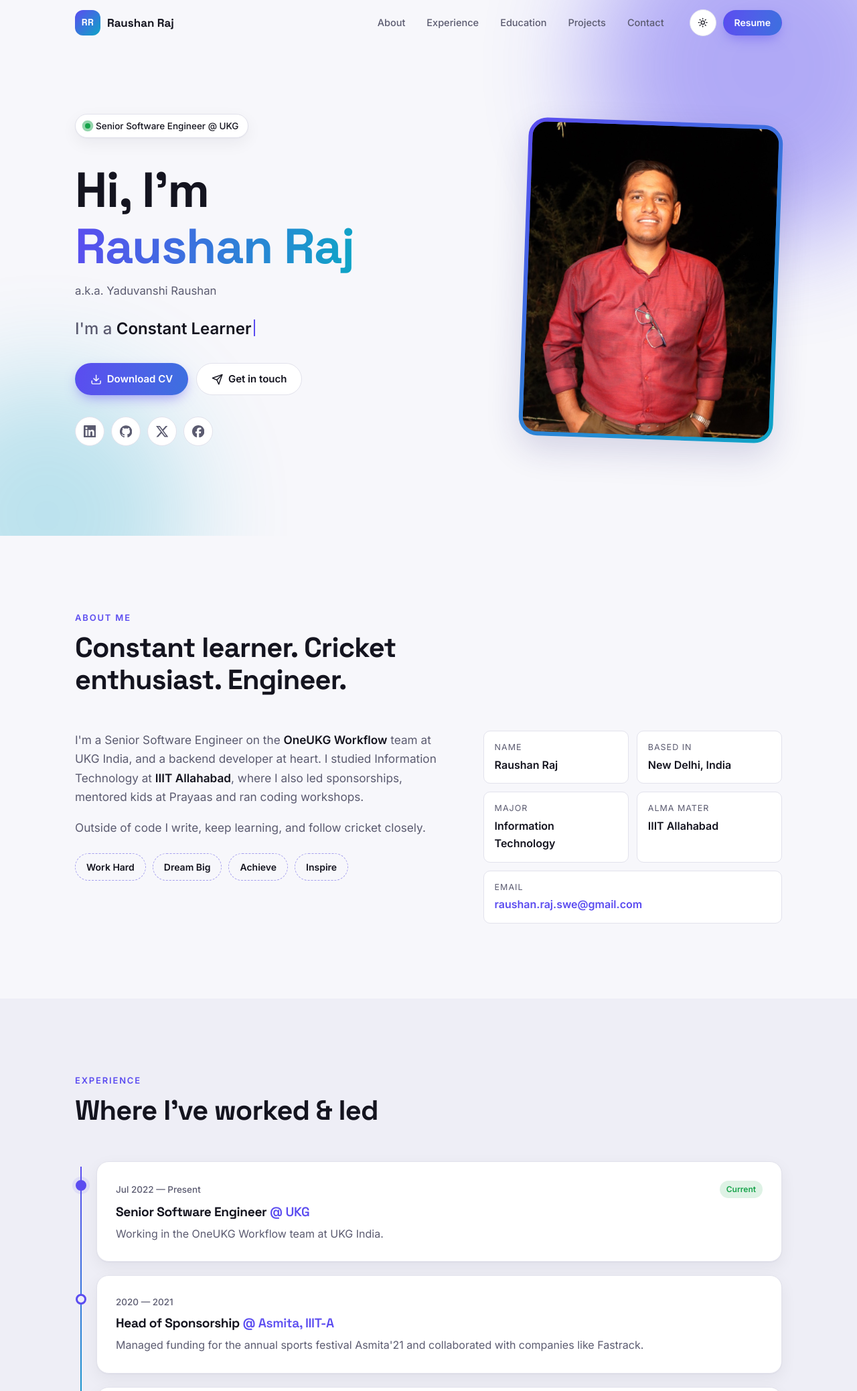
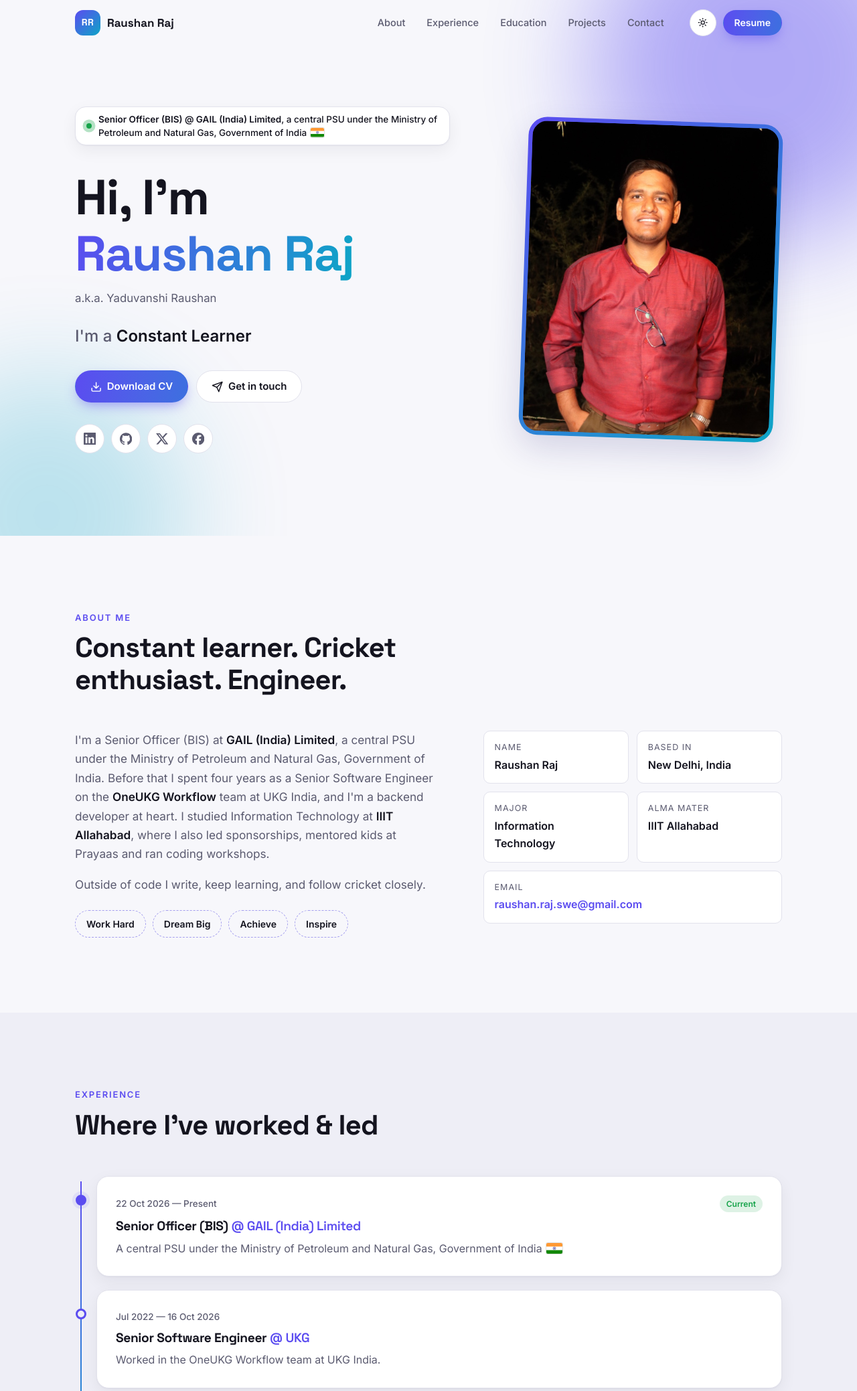
Before and after one commit to raushanraj358/Raushan-Yaduvanshi, a plain HTML site: page index.html in a window 1280 px wide. Shown: the top 2077 px of the page at 67% size. Drawn offline with Linux system fonts and the light colour scheme.

Commit message:
revamping the portfolio

```diff
--- a/css/style.css
+++ b/css/style.css
@@ -180,11 +180,13 @@ ul, ol { margin: 0; padding: 0; list-style: none; }
 .hero::after { width: 420px; height: 420px; background: var(--accent-2); bottom: -180px; left: -140px; opacity: .25; }
 .hero__grid { display: grid; grid-template-columns: 1.2fr .8fr; align-items: center; gap: clamp(32px, 6vw, 80px); }
 .badge {
-  display: inline-flex; align-items: center; gap: 8px;
-  padding: 6px 14px; border-radius: 999px; font-size: 13.5px; font-weight: 500;
+  display: inline-flex; align-items: center; gap: 10px; max-width: 560px;
+  padding: 8px 16px; border-radius: 16px; font-size: 13.5px; font-weight: 500; line-height: 1.5; text-align: left;
   background: var(--surface); border: 1px solid var(--border); box-shadow: var(--shadow);
 }
-.badge__dot { width: 8px; height: 8px; border-radius: 50%; background: var(--success); box-shadow: 0 0 0 0 var(--success); animation: pulse 2s infinite; }
+.badge strong { font-weight: 600; }
+.flag { display: inline-block; width: 1.5em; height: 1em; vertical-align: -.15em; margin-left: 2px; border-radius: 2px; box-shadow: 0 0 0 1px rgba(0,0,0,.12); }
+.badge__dot { flex: none; width: 8px; height: 8px; border-radius: 50%; background: var(--success); box-shadow: 0 0 0 0 var(--success); animation: pulse 2s infinite; }
 @keyframes pulse { 70% { box-shadow: 0 0 0 8px transparent; } 100% { box-shadow: 0 0 0 0 transparent; } }
 .hero__title { font-size: clamp(2.5rem, 7vw, 4.6rem); margin-top: 22px; }
 .hero__title .gradient-text { white-space: nowrap; }
--- a/index.html
+++ b/index.html
@@ -3,14 +3,14 @@
 <head>
   <meta charset="utf-8">
   <meta name="viewport" content="width=device-width, initial-scale=1, viewport-fit=cover">
-  <title>Raushan Raj — Senior Software Engineer</title>
-  <meta name="description" content="Raushan Raj (Yaduvanshi Raushan) — Senior Software Engineer at UKG, backend developer and IIIT Allahabad alumnus.">
+  <title>Raushan Raj — Senior Officer (BIS), GAIL (India) Limited</title>
+  <meta name="description" content="Raushan Raj (Yaduvanshi Raushan) — Senior Officer (BIS) at GAIL (India) Limited, a central PSU under the Ministry of Petroleum and Natural Gas, Government of India. IIIT Allahabad alumnus.">
   <meta name="theme-color" content="#f7f7fb" media="(prefers-color-scheme: light)">
   <meta name="theme-color" content="#0b0b12" media="(prefers-color-scheme: dark)">
 
   <!-- Social preview -->
   <meta property="og:type" content="website">
-  <meta property="og:title" content="Raushan Raj — Senior Software Engineer">
+  <meta property="og:title" content="Raushan Raj — Senior Officer (BIS), GAIL (India) Limited">
   <meta property="og:description" content="Backend developer, constant learner and cricket enthusiast.">
   <meta property="og:image" content="images/icon-512.png">
 
@@ -91,7 +91,7 @@
   <section class="hero" id="home">
     <div class="container hero__grid">
       <div class="hero__text">
-        <p class="badge"><span class="badge__dot"></span>Senior Software Engineer @ UKG</p>
+        <p class="badge"><span class="badge__dot"></span><span><strong>Senior Officer (BIS) @ GAIL (India) Limited</strong>, a central PSU under the Ministry of Petroleum and Natural Gas, Government of India <svg class="flag" viewBox="0 0 30 20" role="img" aria-label="Flag of India"><rect width="30" height="20" fill="#fff"/><rect width="30" height="6.67" fill="#FF9933"/><rect y="13.33" width="30" height="6.67" fill="#138808"/><circle cx="15" cy="10" r="2.6" fill="none" stroke="#000080" stroke-width=".5"/><circle cx="15" cy="10" r=".55" fill="#000080"/><path d="M15 7.4v5.2M12.4 10h5.2M13.16 8.16l3.68 3.68M16.84 8.16l-3.68 3.68" stroke="#000080" stroke-width=".3"/></svg></span></p>
         <h1 class="hero__title">Hi, I'm <span class="gradient-text">Raushan Raj</span></h1>
         <p class="hero__aka">a.k.a. Yaduvanshi Raushan</p>
         <p class="hero__role">
@@ -130,7 +130,7 @@
       </header>
       <div class="about">
         <div class="about__bio reveal">
-          <p>I'm a Senior Software Engineer on the <strong>OneUKG Workflow</strong> team at UKG India, and a backend developer at heart. I studied Information Technology at <strong>IIIT Allahabad</strong>, where I also led sponsorships, mentored kids at Prayaas and ran coding workshops.</p>
+          <p>I'm a Senior Officer (BIS) at <strong>GAIL (India) Limited</strong>, a central PSU under the Ministry of Petroleum and Natural Gas, Government of India. Before that I spent four years as a Senior Software Engineer on the <strong>OneUKG Workflow</strong> team at UKG India, and I'm a backend developer at heart. I studied Information Technology at <strong>IIIT Allahabad</strong>, where I also led sponsorships, mentored kids at Prayaas and ran coding workshops.</p>
           <p>Outside of code I write, keep learning, and follow cricket closely.</p>
           <ul class="chips" aria-label="Motto">
             <li>Work Hard</li><li>Dream Big</li><li>Achieve</li><li>Inspire</li>
@@ -157,9 +157,16 @@
       <ol class="timeline">
         <li class="timeline__item reveal">
           <div class="card">
-            <div class="card__meta"><span class="date">Jul 2022 — Present</span><span class="tag tag--live">Current</span></div>
+            <div class="card__meta"><span class="date">22 Oct 2026 — Present</span><span class="tag tag--live">Current</span></div>
+            <h3 class="card__title">Senior Officer (BIS) <span class="org">@ GAIL (India) Limited</span></h3>
+            <p>A central PSU under the Ministry of Petroleum and Natural Gas, Government of India <svg class="flag" viewBox="0 0 30 20" role="img" aria-label="Flag of India"><rect width="30" height="20" fill="#fff"/><rect width="30" height="6.67" fill="#FF9933"/><rect y="13.33" width="30" height="6.67" fill="#138808"/><circle cx="15" cy="10" r="2.6" fill="none" stroke="#000080" stroke-width=".5"/><circle cx="15" cy="10" r=".55" fill="#000080"/><path d="M15 7.4v5.2M12.4 10h5.2M13.16 8.16l3.68 3.68M16.84 8.16l-3.68 3.68" stroke="#000080" stroke-width=".3"/></svg></p>
+          </div>
+        </li>
+        <li class="timeline__item reveal">
+          <div class="card">
+            <div class="card__meta"><span class="date">Jul 2022 — 16 Oct 2026</span></div>
             <h3 class="card__title">Senior Software Engineer <span class="org">@ UKG</span></h3>
-            <p>Working in the OneUKG Workflow team at UKG India.</p>
+            <p>Worked in the OneUKG Workflow team at UKG India.</p>
           </div>
         </li>
         <li class="timeline__item reveal">
@@ -281,7 +288,7 @@
           </li>
           <li>
             <span class="card__icon"><svg class="i"><use href="#i-pin"/></svg></span>
-            <div><span class="label">Office</span><span>UKG, Tower 4B, Okaya Towers, Sector 62, Noida, UP 201301</span></div>
+            <div><span class="label">Office</span><span>Plot No. B, GAIL (India) Limited, 35-36, Block B, Sector 1, Noida (U.P.) – 201301</span></div>
           </li>
         </ul>
       </div>
--- a/sw.js
+++ b/sw.js
@@ -1,6 +1,6 @@
 /* Network-first service worker: always serves fresh content when online,
    falls back to the cached copy when offline. Bump VERSION to purge old caches. */
-const VERSION = 'v1';
+const VERSION = 'v2';
 const CACHE = `portfolio-${VERSION}`;
 const ASSETS = [
   './',
```
Also changed, not shown: manifest.webmanifest, 1 other file.
